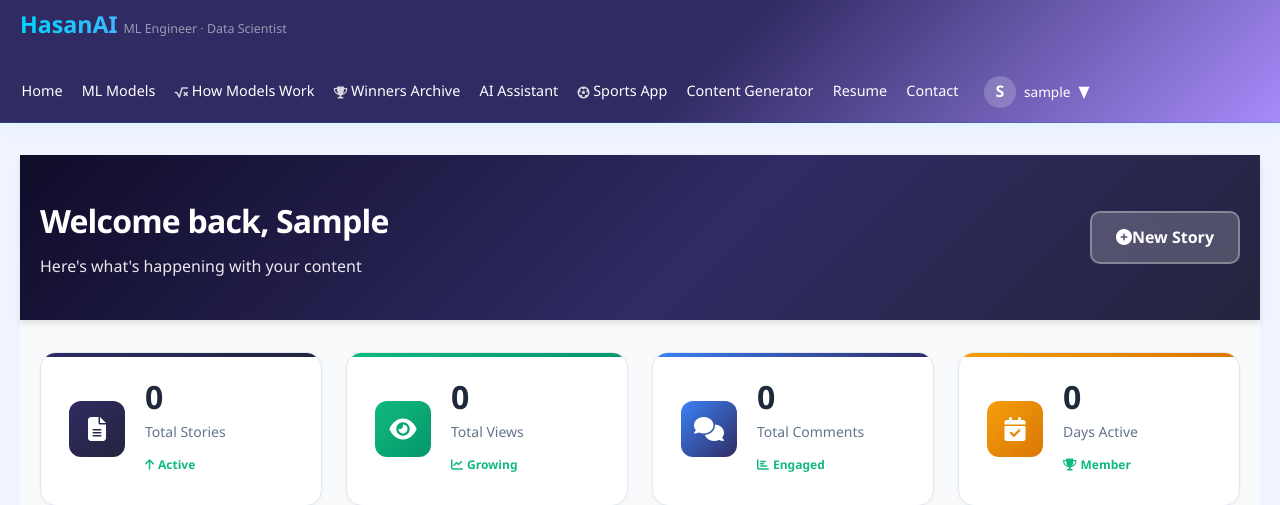
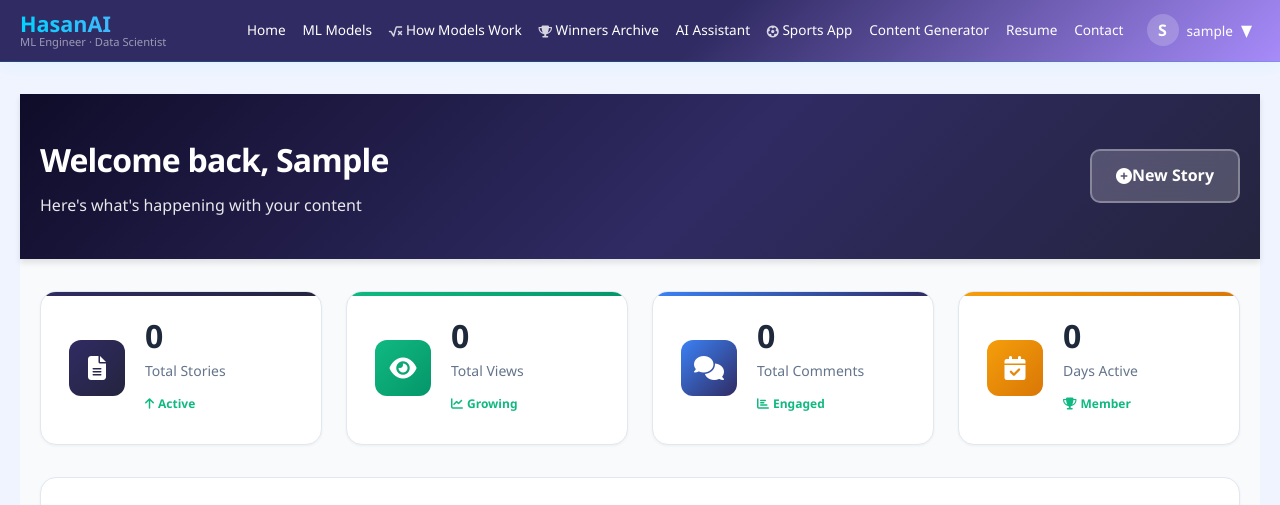
Before and after one commit to seyedhasanmirhoseini1367/PersonalPortfolio, a Django app: page /accounts/dashboard/ in a window 1280 px wide. Shown: the top 505 px of the page. Run offline with Django 4.2, Linux system fonts and the light colour scheme; the visitor is signed in with stand-in values (Sample User, id 1); data that the repository does not hold is empty; parts of the project's set-up code (start-up, migrations or seed data) failed here and were passed over.

Commit message:
Fit the top menu on one line
Links no longer wrap: smaller text, nowrap, a compact size between
1025 and 1200px (icons and username hidden), and the hamburger menu
up to 1024px instead of 768px.

Co-Authored-By: Claude Opus 5.5 <noreply@anthropic.com>

```diff
--- a/templates/base.html
+++ b/templates/base.html
@@ -80,8 +80,11 @@
         }
 
         .logo {
-            font-size: 1.45rem;
+            font-size: 1.35rem;
             font-weight: bold;
+            white-space: nowrap;
+            flex-shrink: 0;
+            line-height: 1.15;
         }
 
         .logo a {
@@ -90,7 +93,8 @@
         }
 
         .logo .tagline {
-            font-size: 0.78rem;
+            display: block;
+            font-size: 0.7rem;
             opacity: 0.8;
             font-weight: normal;
         }
@@ -98,7 +102,7 @@
         nav ul {
             list-style: none;
             display: flex;
-            gap: 1.0rem;
+            gap: 0.85rem;
             align-items: center;
         }
 
@@ -106,7 +110,8 @@
             color: white;
             text-decoration: none;
             font-weight: 500;
-            font-size: 0.9rem;
+            font-size: 0.85rem;
+            white-space: nowrap;
             transition: opacity 0.3s;
             padding: 0.4rem 0.1rem;
             border-radius: 5px;
@@ -392,7 +397,17 @@
         .nav-toggle.open span:nth-child(3) { transform: translateY(-7px) rotate(-45deg); }
 
         /* ── Responsive ─────────────────────────────────────────────────── */
-        @media (max-width: 768px) {
+        /* Medium screens: keep every link on one line */
+        @media (min-width: 1025px) and (max-width: 1200px) {
+            nav ul { gap: 0.45rem; }
+            nav a { font-size: 0.76rem; }
+            nav a > i { display: none; }
+            .user-name { display: none; }
+            .logo { font-size: 1.2rem; }
+            .header-content { gap: 0.75rem; }
+        }
+        /* Up to tablet width the full menu doesn't fit: use the hamburger */
+        @media (max-width: 1024px) {
             .nav-toggle { display: flex; }
 
             .header-content { position: relative; }
@@ -448,7 +463,8 @@
             .dropdown-content a { color: rgba(255,255,255,.85); }
             .dropdown-content a:hover { background: rgba(0,212,255,.1); color: #00d4ff; }
             .dropdown-divider { background: rgba(255,255,255,.1); }
-
+        }
+        @media (max-width: 768px) {
             .container { padding: 0 15px; }
             .alert-container { left: 15px; right: 15px; max-width: none; }
 
```
